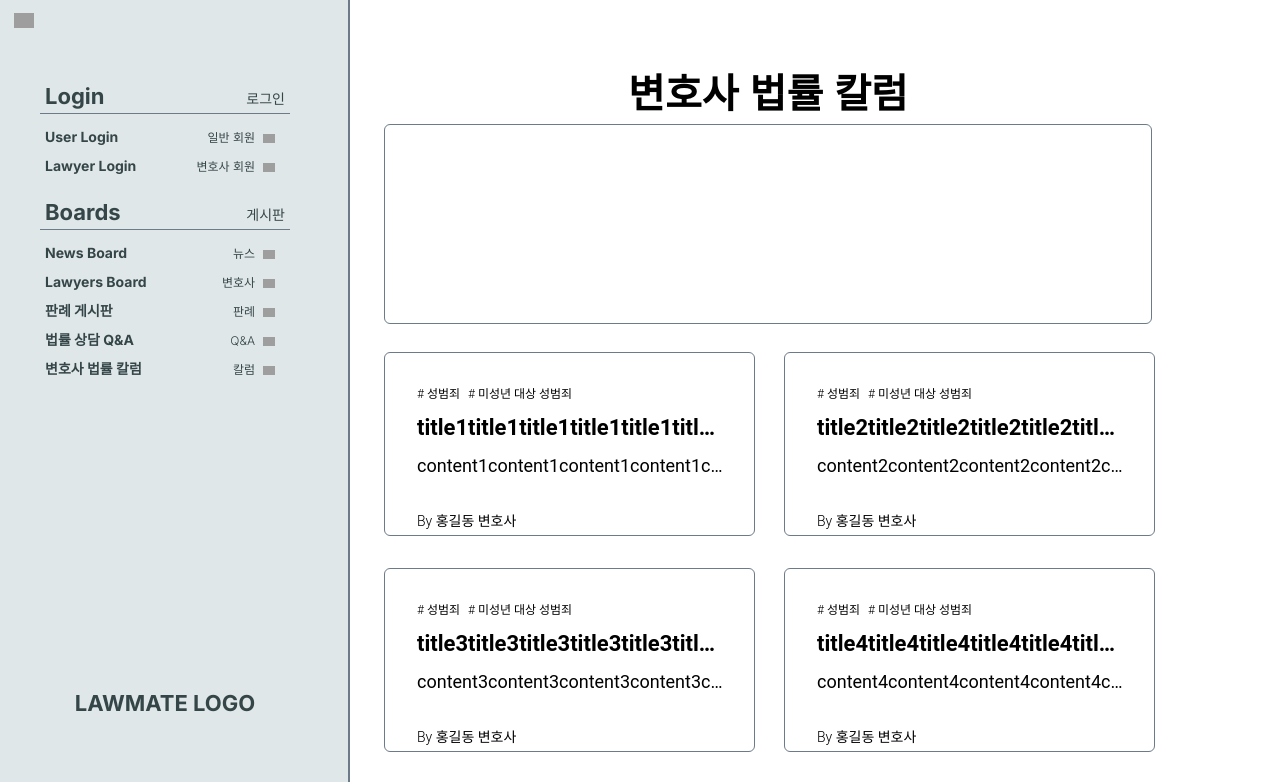
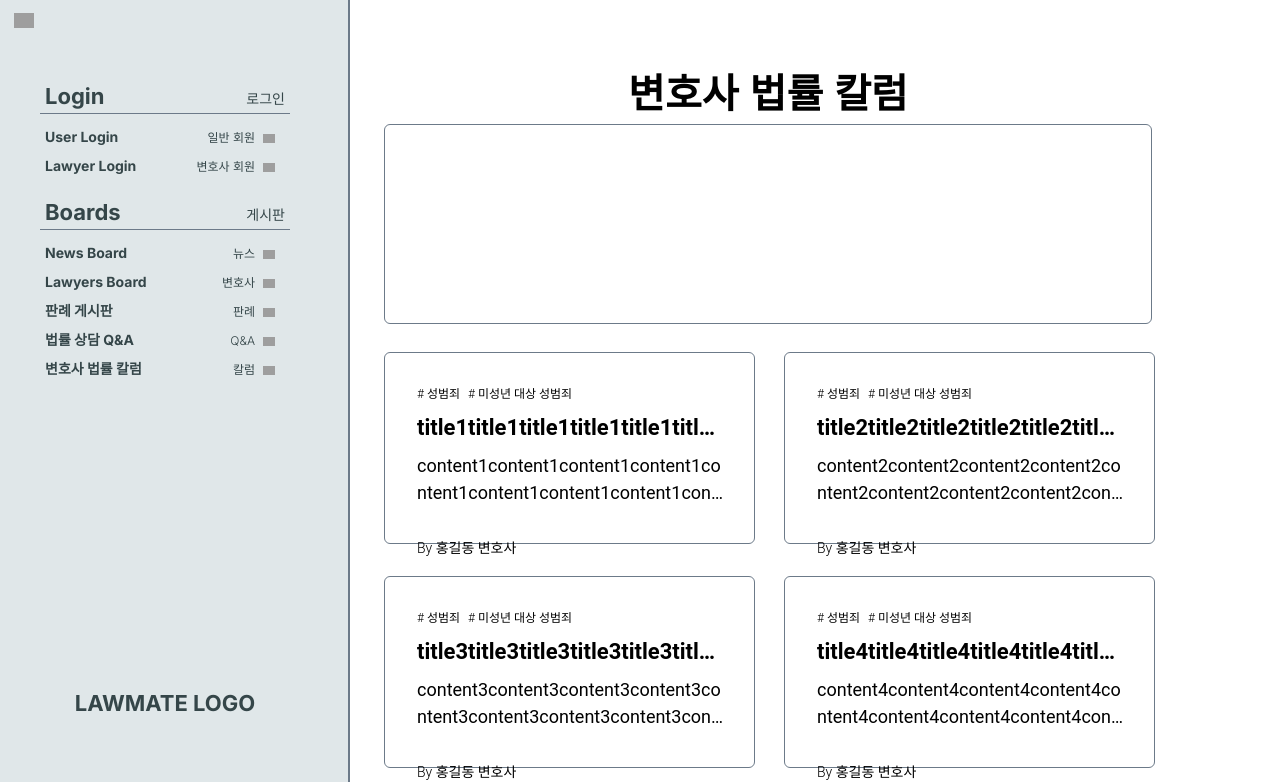
Before and after one commit to mandlake/bitcamp-team-frontend, a Next.js app: page /column in a window 1280 px wide. Shown: the top 782 px of the page. Built offline with nearby package versions, Linux system fonts and the light colour scheme; grey boxes are pictures that could not be loaded; a web font is replaced by a local one.

Commit message:
update 변호사 법률 칼럼

```diff
--- a/app/(articles)/column/(all)/page.tsx
+++ b/app/(articles)/column/(all)/page.tsx
@@ -17,7 +17,7 @@ const LawyerColumnPage = () => {
             {[1, 2, 3, 4, 5, 6, 7, 8, 9].map((item) => (
               <div
                 key={item}
-                className="flex flex-col border rounded-md border-[var(--color-Harbor-sec)] items-baseline justify-between w-[29vw] h-[23vh] p-8 gap-8"
+                className="flex flex-col border rounded-md border-[var(--color-Harbor-sec)] items-baseline justify-between w-[29vw] h-[24vh] p-8 gap-8"
                 onClick={() => router.push(`/column/${item}`)}
               >
                 <div className="font-roboto flex flex-col items-baseline gap-2">
@@ -25,15 +25,17 @@ const LawyerColumnPage = () => {
                     <p># 성범죄</p>
                     <p># 미성년 대상 성범죄</p>
                   </div>
-                  <p className="text-[22px] font-bold max-w-[24vw] text-wrap truncate">
+                  <p className="text-[22px] font-bold max-w-[24vw] truncate">
                     title{item}title{item}title{item}title{item}title{item}title
                     {item}title{item}title{item}title{item}title{item}title
                     {item}
                   </p>
-                  <p className="text-[18px] font-normal max-w-[24vw] text-wrap truncate">
+                  <div className="text-[18px] font-normal w-[24vw] break-all line-clamp-2">
+                    content{item}content{item}content{item}content{item}
                     content{item}content{item}content{item}content{item}content
-                    {item}content{item}content{item}content{item}
-                  </p>
+                    {item}content{item}content{item}content{item}content{item}
+                    content{item}content{item}content{item}content{item}
+                  </div>
                 </div>
                 <p className=" font-light font-roboto text-[14px]">
                   By 홍길동 변호사
```
